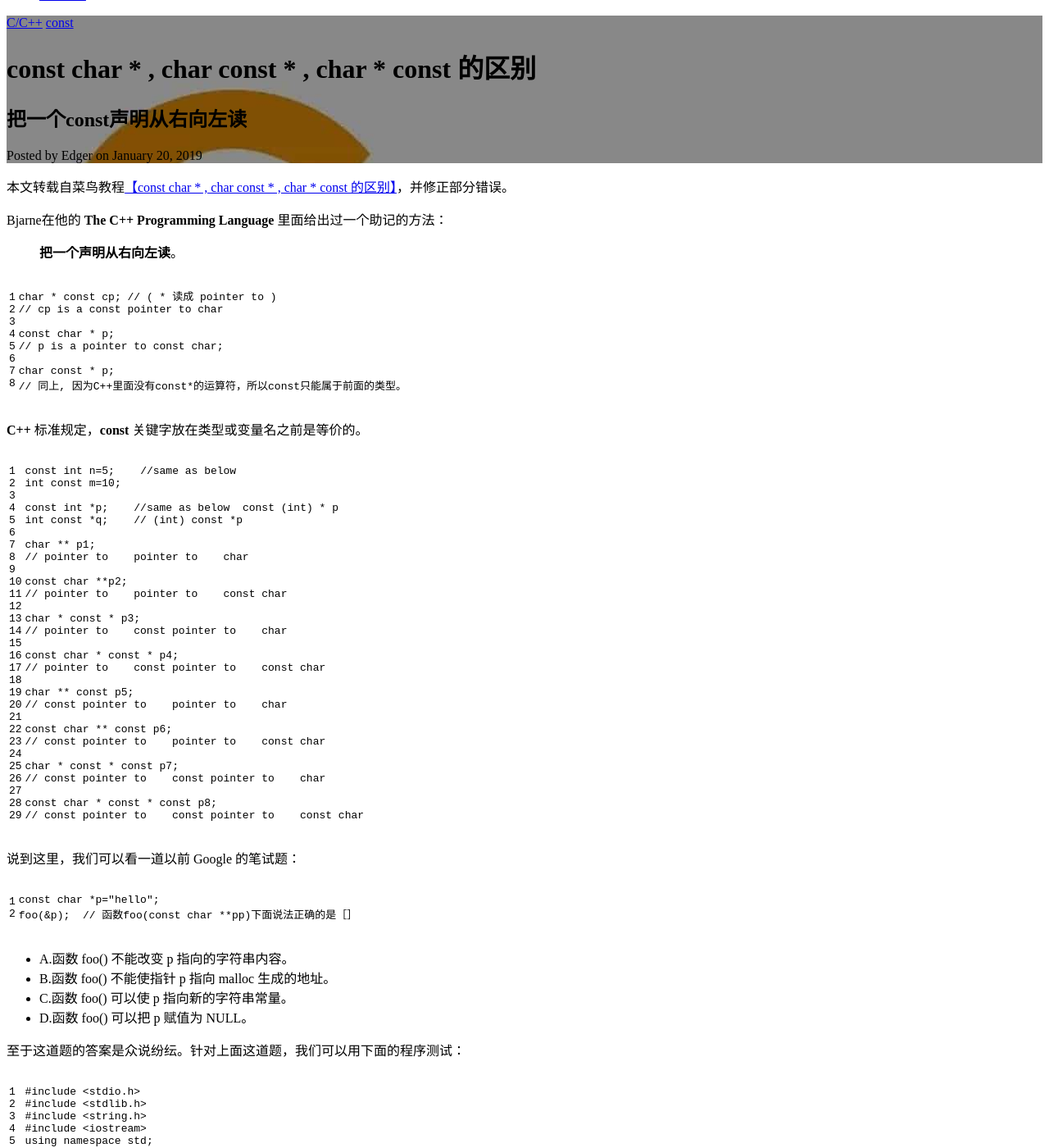
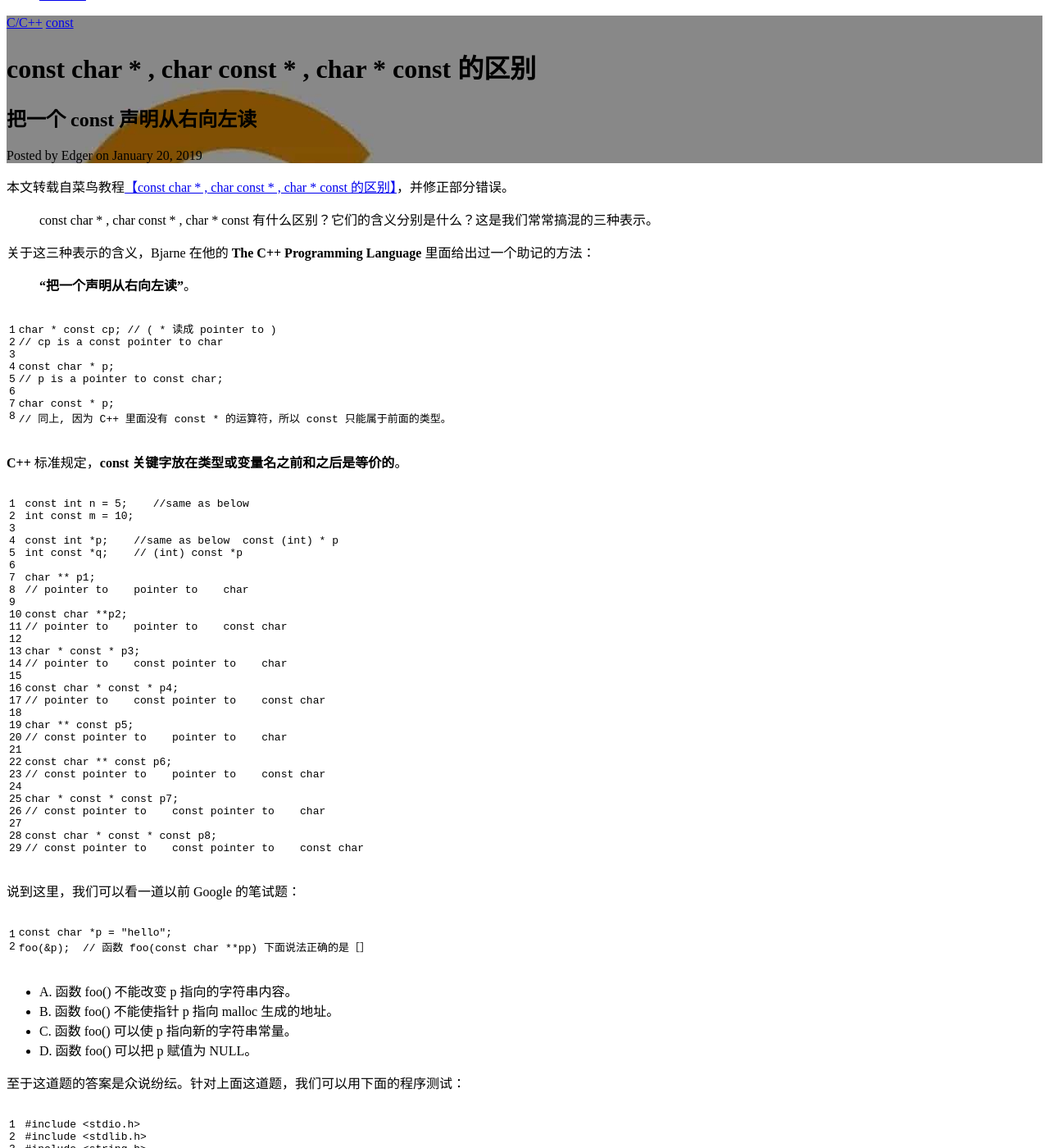
Before and after one commit to Edger/edger.github.io, a Jekyll site: the page built from _posts/2019-01-10-C++-const.md, in a window 1280 px wide and 1400 px high, scrolled down 214 px. Shown: the whole window at 82% size. Built offline with Jekyll 4.4.1, drawn with Linux system fonts in a browser that asks for light colours; comment, search, counter and statistics services are not loaded; some of the changed text lies outside the part shown.

Commit message:
Updated posts about C/C++

````diff
--- a/_posts/2019-01-10-C++-const.md
+++ b/_posts/2019-01-10-C++-const.md
@@ -1,7 +1,7 @@
 ---
 layout:     post
 title:      "const char * , char const * , char * const 的区别"
-subtitle:   "把一个const声明从右向左读"
+subtitle:   "把一个 const 声明从右向左读"
 date:       2019-01-20 16:25:00
 author:     "Edger"
 header-img: "img/post-bg-const.jpg"
@@ -16,9 +16,11 @@ tags:
 
 本文转载自菜鸟教程[【const char * , char const * , char * const 的区别】](http://www.runoob.com/w3cnote/const-char.html)，并修正部分错误。
 
-Bjarne在他的 **The C++ Programming Language** 里面给出过一个助记的方法：
+> const char * , char const * , char * const 有什么区别？它们的含义分别是什么？这是我们常常搞混的三种表示。
 
-> **把一个声明从右向左读**。
+关于这三种表示的含义，Bjarne 在他的 **The C++ Programming Language** 里面给出过一个助记的方法：
+
+> **“把一个声明从右向左读”**。
 
 ```cpp
 char * const cp; // ( * 读成 pointer to )
@@ -28,14 +30,14 @@ const char * p;
 // p is a pointer to const char;
 
 char const * p;
-// 同上, 因为C++里面没有const*的运算符，所以const只能属于前面的类型。
+// 同上, 因为 C++ 里面没有 const * 的运算符，所以 const 只能属于前面的类型。
 ```
 
-**C++** 标准规定，**const** 关键字放在类型或变量名之前是等价的。
+**C++** 标准规定，**const 关键字放在类型或变量名之前和之后是等价的**。
 
 ```cpp
-const int n=5;    //same as below
-int const m=10;
+const int n = 5;    //same as below
+int const m = 10;
 
 const int *p;    //same as below  const (int) * p
 int const *q;    // (int) const *p
@@ -68,14 +70,14 @@ const char * const * const p8;
 说到这里，我们可以看一道以前 Google 的笔试题：
 
 ```cpp
-const char *p="hello";
-foo(&p);  // 函数foo(const char **pp)下面说法正确的是［］
+const char *p = "hello";
+foo(&p);  // 函数 foo(const char **pp) 下面说法正确的是［］
 ```
 
-- A.函数 foo() 不能改变 p 指向的字符串内容。
-- B.函数 foo() 不能使指针 p 指向 malloc 生成的地址。
-- C.函数 foo() 可以使 p 指向新的字符串常量。
-- D.函数 foo() 可以把 p 赋值为 NULL。
+- A. 函数 foo() 不能改变 p 指向的字符串内容。
+- B. 函数 foo() 不能使指针 p 指向 malloc 生成的地址。
+- C. 函数 foo() 可以使 p 指向新的字符串常量。
+- D. 函数 foo() 可以把 p 赋值为 NULL。
 
 至于这道题的答案是众说纷纭。针对上面这道题，我们可以用下面的程序测试：
 
@@ -117,4 +119,4 @@ int main()
 3. 在 **foo** 函数中，可以使 **main** 函数中的 **p** 指向由 **malloc** 函数生成的内存块，不可以~~并可以~~在 **main** 中用 **free** 释放~~，但是会有警告~~。~~但是~~注意，即使在 **foo** 中让 **p** 指向了由 **malloc** 生成的内存块，但是仍旧不能用 **p[1]='x';** 这样的语句改变p指向的内容。
 4. 在foo中，不能用 **(*pp)[1]='x';** 这样的语句改变 **p** 的内容。
 
-所以，感觉 **gcc** 只是根据 **const** 的字面的意思对其作了限制，即对于 **const char *p** 这样的指针，不管后来 **p** 实际指向 **malloc** 的内存或者常量的内存，均不能用 **p[1]='x';** 这样的语句改变其内容。~~但是很奇怪，在foo里面，对p指向malloc的内存后，可以用snprintf之类的函数修改其内容。~~
+所以，感觉 **gcc** 只是根据 **const** 的字面的意思对其作了限制，即对于 **const char *p** 这样的指针，不管后来 **p** 实际指向 **malloc** 的内存或者常量的内存，均不能用 **p[1]='x';** 这样的语句改变其内容。~~但是很奇怪，在 foo 里面，对 p 指向 malloc 的内存后，可以用 snprintf 之类的函数修改其内容。~~
````
Also changed, not shown: _posts/2019-01-07-C++-learning.md (+3 -3 lines).
